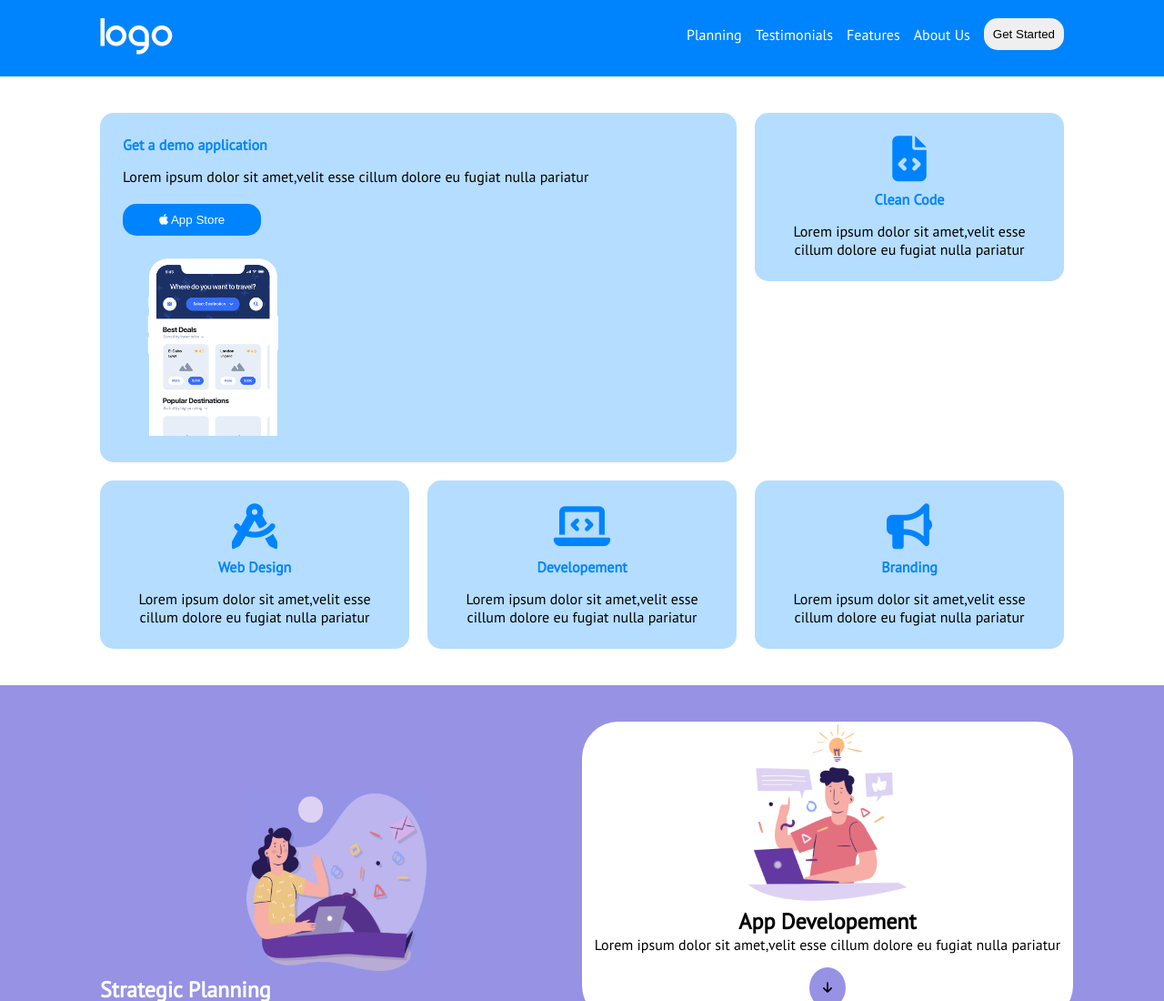
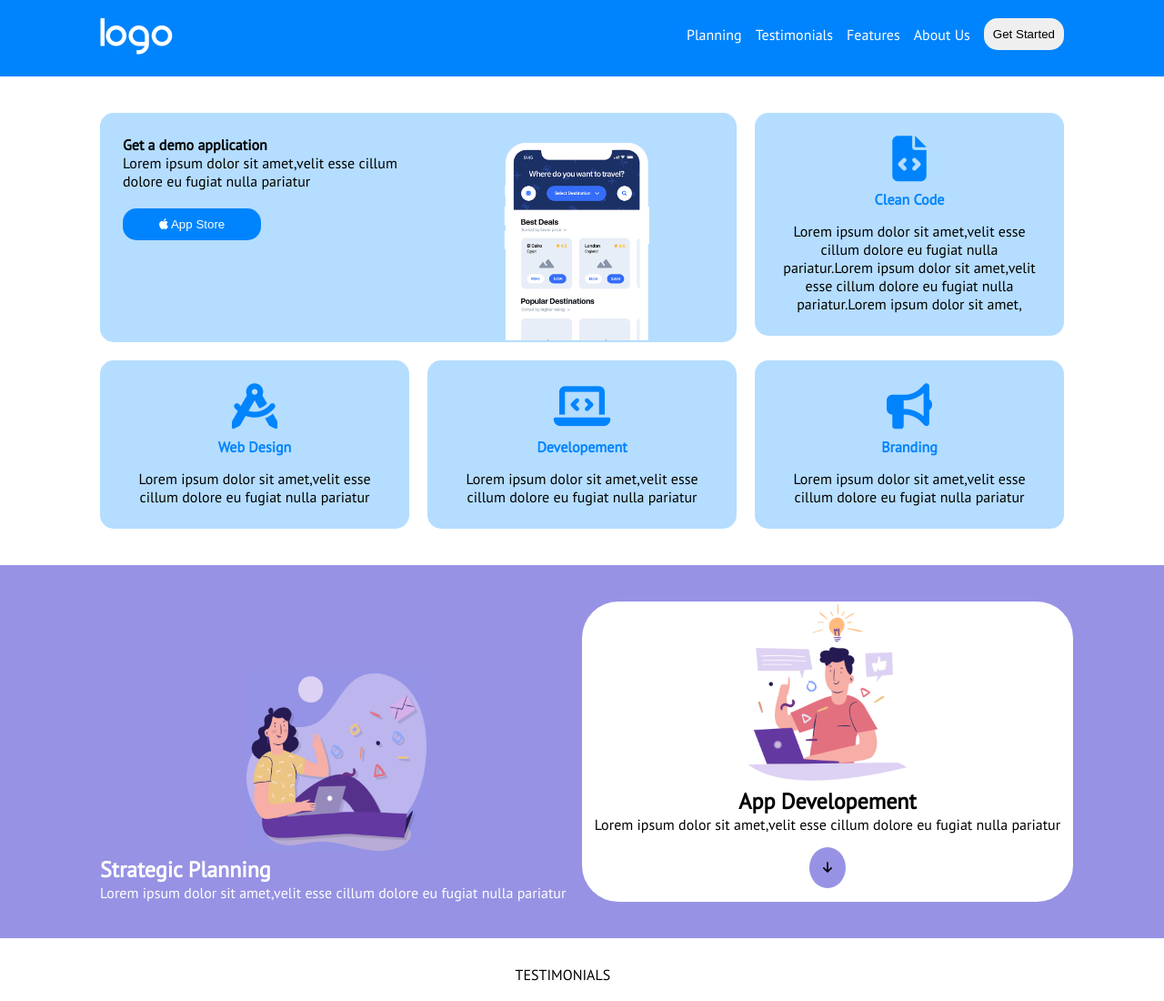
Before and after one commit to SergioMarcoZanin/htmlcss-responsive-layout, a plain HTML site: page index.html in a window 1280 px wide. Shown: the top 1100 px of the page at 91% size. Drawn offline with Linux system fonts and the light colour scheme.

Commit message:
aggiustamento img responsive highlights

```diff
--- a/css/style.css
+++ b/css/style.css
@@ -45,20 +45,25 @@ header .hamburger{
     }
 }
 /* SECTION HIGHLIGHTS */
+.card-highlights-first{
+    background-color: var(--first-color-light);
+    padding: 1.5625rem 1.5625rem 0 1.5625rem;
+    border-radius: .9375rem;
+}
 .card-highlights{
     background-color: var(--first-color-light);
     padding: 1.5625rem;
     border-radius: .9375rem;
-
 }
 .highlights .col{
     width: 100%;
     margin: .625rem 0;
 }
-.card-highlights img{
+.card-highlights-first img{
     object-fit: contain;
     width: 200px;
     height: 200px;
+
 }
 .card-highlights h4{
     padding-bottom: .9375rem;
@@ -84,6 +89,21 @@ header .hamburger{
     }
     .highlights .col:first-child{
         width: calc( (100% / 3) * 2);
+    }
+}
+@media screen and (min-width:992px){
+    .card-highlights-first{
+        display: flex;
+        text-align: left;
+    }
+    .text-first-card{
+        width: 60%;
+    }
+    .highlights .card-highlights-first img{
+        height: 100%;
+        margin-left: 4.375rem;
+        margin-right: 3.125rem;
+        flex-grow: 1;
     }
 }
 /* SECTION PLANNING */
--- a/index.html
+++ b/index.html
@@ -41,13 +41,15 @@
             <div class="container">
                 <div class="row">
                     <div class="col ">
-                        <div class="card-highlights text-align-start">
+                        <div class="card-highlights-first text-align-start">
+                            <div class="text-first-card">
                                 <h4>Get a demo application</h4>
                                 <p>Lorem ipsum dolor sit amet,velit esse cillum dolore eu fugiat nulla pariatur</p>
                                 <button class="btn-highlights">
                                     <i class="fa-brands fa-apple"></i>
                                     <span>App Store</span>
                                 </button>
+                            </div>
                             <div>
                                 <img src="css\img\phone.png" alt="">
                             </div>
@@ -57,7 +59,7 @@
                         <div class="card-highlights text-align-center">
                             <i class="fa-solid fa-file-code icons"></i>
                             <h4>Clean Code</h4>
-                            <p>Lorem ipsum dolor sit amet,velit esse cillum dolore eu fugiat nulla pariatur</p>
+                            <p>Lorem ipsum dolor sit amet,velit esse cillum dolore eu fugiat nulla pariatur.Lorem ipsum dolor sit amet,velit esse cillum dolore eu fugiat nulla pariatur.Lorem ipsum dolor sit amet,</p>
                         </div>
                     </div>
                     <div class="col">
```
Lines whose indentation alone changed are shown as unchanged.
